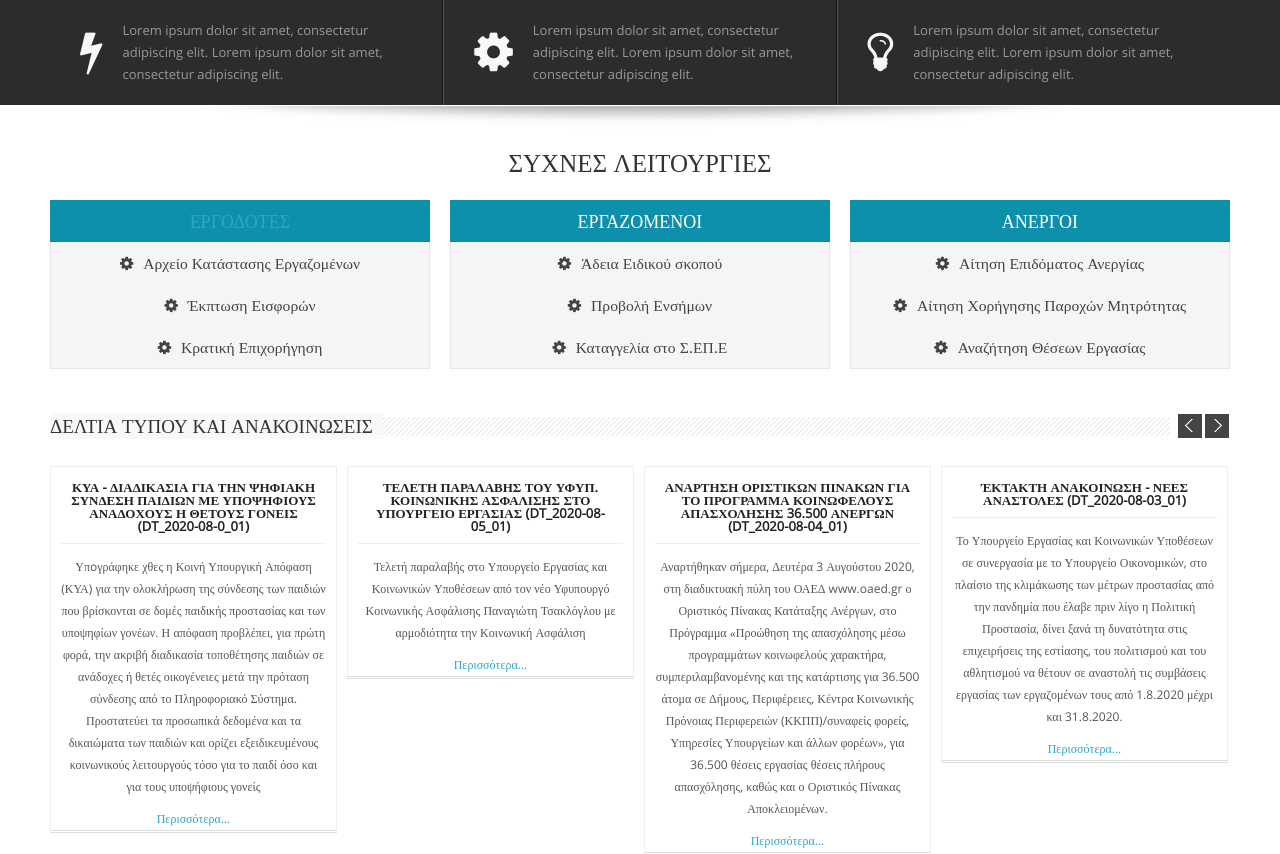
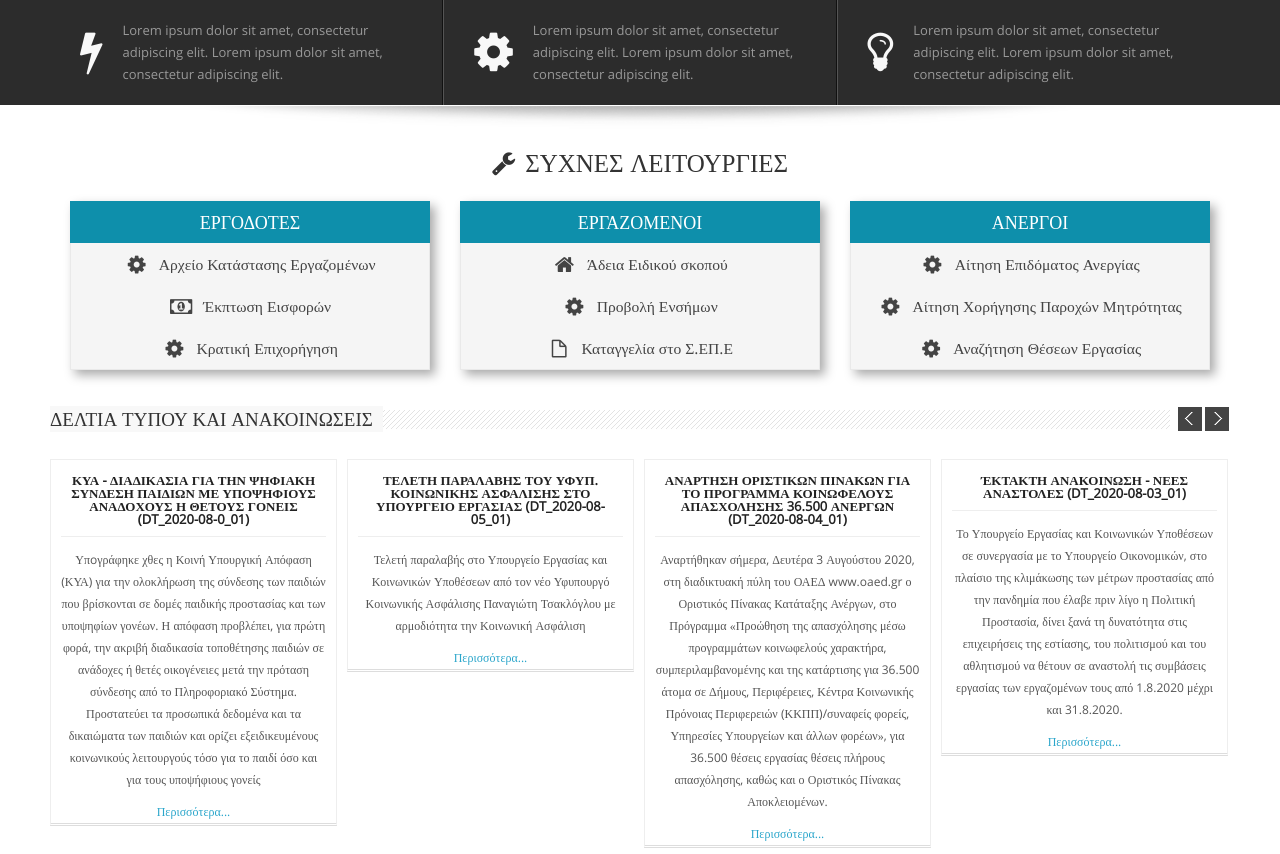
Before and after one commit to lpapadakos/eam-3, a PHP site: page / in a window 1280 px wide. Shown: the part 508-1362 px from the top of the page. Run offline with PHP 8.4, Linux system fonts and the light colour scheme.

Commit message:
Tools box shadow styling

```diff
--- a/htdocs/css/style.css
+++ b/htdocs/css/style.css
@@ -164,6 +164,8 @@ th { background-color: #d9edf0; background-image: -webkit-gradient(linear,left t
 @media only screen and (max-width:960px) {
 	.row .row .c1, .row .row .c2, .row .row .c3, .row .row .c4, .row .row .c5, .row .row .c6, .row .row .c7, .row .row .c8, .row .row .c9, .row .row .c10, .row .row .c11, .row .row .c12, .row .row .c1-5, .row .row .c1-8 { width: 100%; margin-bottom: 20px; margin-left: 0px; margin-right: 0px; }
 	.row .row>div:last-child { margin-bottom: 0 !important }
+	.grid > #tools { flex-direction: column; }
+	.grid > #tools .c4 {width: 90%; margin:auto; margin-top: 10px; margin-bottom: 10px}
 }
 /* =Media query for iPad and tablets-------------------------------------------------------------- */
 @media handheld,only screen and (max-width:768px),only screen and (max-device-width:768px) and (orientation:portrait) {
@@ -429,9 +431,13 @@ ul.accordion>li.active .content { background: white; display: block; border-left
 .insetbox:hover { color: #fff; background: #222; -webkit-transition: all 1s ease-in-out; -moz-transition: all 1s ease-in-out; -o-transition: all 1s ease-in-out; -ms-transition: all 1s ease-in-out; transition: all 1s ease-in-out; }
 .insetbox:hover h5 { color: #fff; -webkit-transition: all 1s ease-in-out; -moz-transition: all 1s ease-in-out; -o-transition: all 1s ease-in-out; -ms-transition: all 1s ease-in-out; transition: all 1s ease-in-out; }
 .noshadowbox { padding: 0 15px 15px 15px; background-color: #F5F5F5; text-align: center; border: 1px solid #e9e9e9; border-top: 0px; }
-.c4 .noshadowbox {padding: 0}
-.c4 li a {padding: 10px; color: black; display: block; font-size: 1.2em; color: #444}
-.c4 li a:hover {background: #555; color: #fff;}
+#tools {display: flex; justify-content: space-between; flex-direction: row;}
+#tools .c4 {width:30%; padding: 0; box-shadow: 5px 5px 10px #aaa;}
+#tools .c4 > ul {margin: 0}
+#tools .c4 h2 a {display: block; color: inherit; font-weight: medium;}
+#tools .c4 .noshadowbox {padding: 0;}
+#tools .c4 li a {padding: 10px; color: black; display: block; font-size: 1.2em; color: #444}
+#tools .c4 li a:hover {background: #555; color: #fff;}
 
 .noshadowbox h5 { font-size: 20px; line-height: 35px; margin-top: 0px; padding-top: 20px; font-family: OpenSansLight; }
 .bottomlink { margin-bottom: -12px; text-align: right; margin-right: -15px; }
--- a/htdocs/index.php
+++ b/htdocs/index.php
@@ -92,39 +92,39 @@
 	================================================== -->
 	<!--ΕΡΓΑΛΕΙΑ-->
 	<div class="grid">
-		<div class="row space-bot">
-			<!--INTRO-->
-			<div class="c12">
-				<div class="royalcontent">
-					<h1 class="royalheader">ΣΥΧΝΕΣ ΛΕΙΤΟΥΡΓΙΕΣ</h1>
-					<!-- <h1 class="title" style="text-transform:none;">νβσφκηβεξκ</h1> -->
-				</div>
+		<!--INTRO-->
+		<div class="c12">
+			<div class="royalcontent">
+				<h1 class="royalheader"><i class="icon-wrench smallrightmargin"></i>ΣΥΧΝΕΣ ΛΕΙΤΟΥΡΓΙΕΣ</h1>
+				<!-- <h1 class="title" style="text-transform:none;">νβσφκηβεξκ</h1> -->
 			</div>
+		</div>
+		<div id="tools" class="row space-bot">
 			<!--Persona 1-->
 			<div class="c4">
-			<h2 class="title hometitlebg"><a href="#">ΕΡΓΟΔΟΤΕΣ</a></h2>
+				<h2 class="title hometitlebg"><a href="/employers/tools">ΕΡΓΟΔΟΤΕΣ</a></h2>
 				<ul class="noshadowbox">
-					<li><a href="#"><i class="icon-cog smallrightmargin"></i>Αρχείο Κατάστασης Εργαζομένων</a></li>
-					<li><a href="#"><i class="icon-cog smallrightmargin"></i>Έκπτωση Εισφορών</a></li>
-					<li><a href="#"><i class="icon-cog smallrightmargin"></i>Κρατική Επιχορήγηση</a></li>
+					<li><a href="#"><i class="icon-large icon-cog smallrightmargin"></i>Αρχείο Κατάστασης Εργαζομένων</a></li>
+					<li><a href="#"><i class="icon-large icon-money smallrightmargin"></i>Έκπτωση Εισφορών</a></li>
+					<li><a href="#"><i class="icon-large icon-cog smallrightmargin"></i>Κρατική Επιχορήγηση</a></li>
 				</ul>
 			</div>
 			<!--Persona 2-->
 			<div class="c4">
-				<h2 class="title hometitlebg">ΕΡΓΑΖΟΜΕΝΟΙ</h2>
+				<h2 class="title hometitlebg"><a href="/employees/tools">ΕΡΓΑΖΟΜΕΝΟΙ</a></h2>
 				<ul class="noshadowbox">
-					<li><a href="#"><i class="icon-cog smallrightmargin"></i>Άδεια Ειδικού σκοπού</a></li>
-					<li><a href="#"><i class="icon-cog smallrightmargin"></i>Προβολή Ενσήμων</a></li>
-					<li><a href="#"><i class="icon-cog smallrightmargin"></i>Καταγγελία στο Σ.ΕΠ.Ε</a></li>
+					<li><a href="#"><i class="icon-large icon-home smallrightmargin"></i>Άδεια Ειδικού σκοπού</a></li>
+					<li><a href="#"><i class="icon-large icon-cog smallrightmargin"></i>Προβολή Ενσήμων</a></li>
+					<li><a href="#"><i class="icon-large icon-file smallrightmargin"></i>Καταγγελία στο Σ.ΕΠ.Ε</a></li>
 				</ul>
 			</div>
 			<!--Persona 3-->
 			<div class="c4">
-				<h2 class="title hometitlebg" background-color: #257469>ΑΝΕΡΓΟΙ</h2>
+				<h2 class="title hometitlebg">ΑΝΕΡΓΟΙ</h2>
 				<ul class="noshadowbox">
-					<li><a href="#"><i class="icon-cog smallrightmargin"></i>Αίτηση Επιδόματος Ανεργίας </a></li>
-					<li><a href="#"><i class="icon-cog smallrightmargin"></i>Αίτηση Χορήγησης Παροχών Μητρότητας </a></li>
-					<li><a href="#"><i class="icon-cog smallrightmargin"></i>Αναζήτηση Θέσεων Εργασίας </a></li>
+					<li><a href="#"><i class="icon-large icon-cog smallrightmargin"></i>Αίτηση Επιδόματος Ανεργίας </a></li>
+					<li><a href="#"><i class="icon-large icon-cog smallrightmargin"></i>Αίτηση Χορήγησης Παροχών Μητρότητας </a></li>
+					<li><a href="#"><i class="icon-large icon-cog smallrightmargin"></i>Αναζήτηση Θέσεων Εργασίας </a></li>
 				</ul>
 			</div>
 		</div>
```
